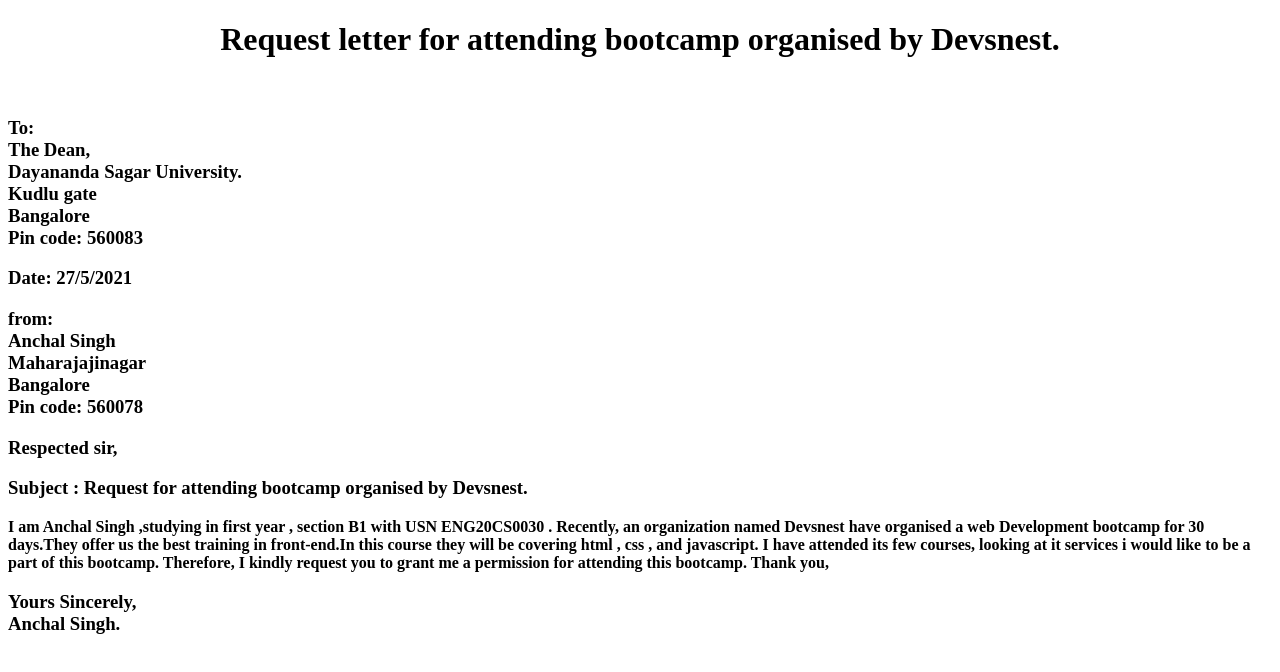
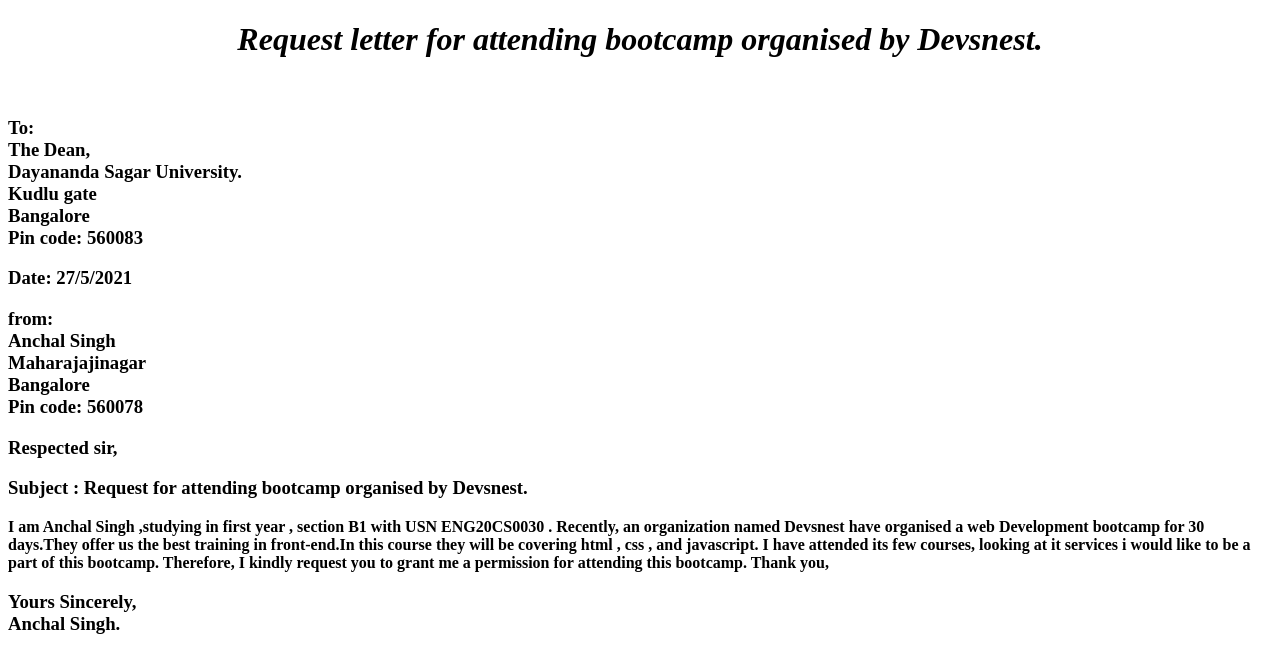
Before and after one commit to Divyanshukedia/FrontendTha_Devsnext, a plain HTML site: page DAY1.HTML in a window 1280 px wide. Drawn offline with Linux system fonts and the light colour scheme.

Commit message:
Update DAY1.HTML

```diff
--- a/DAY1.HTML
+++ b/DAY1.HTML
@@ -2,7 +2,7 @@
 <html>
     <head>
         <title>Request letter </title>
-        <body><center><h1><em></em>Request letter for attending bootcamp organised by Devsnest.<b></center><br></b></h1>
+        <body><center><h1><em>Request letter for attending bootcamp organised by Devsnest.<b></center><br></b></h1></em>
           <h3>To: <br>
              The Dean, <br>
             Dayananda Sagar University. <br>
```
